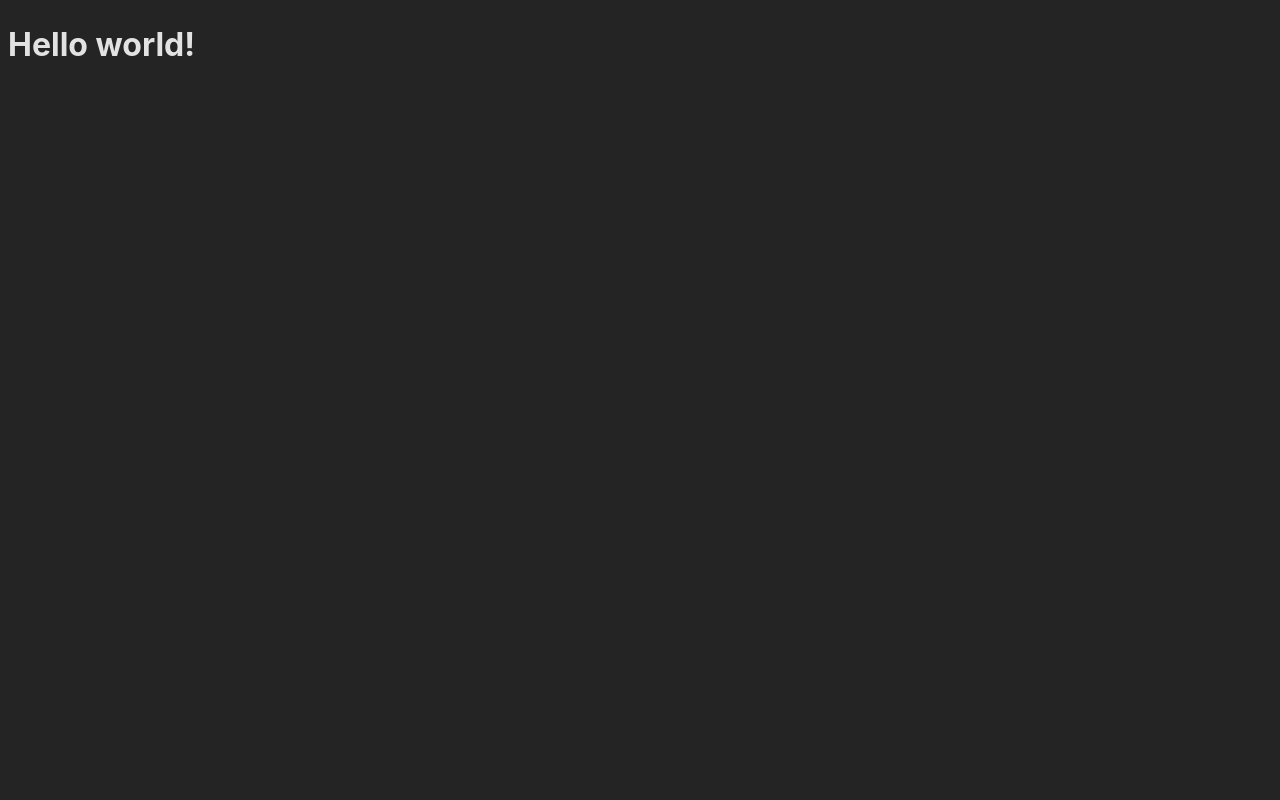
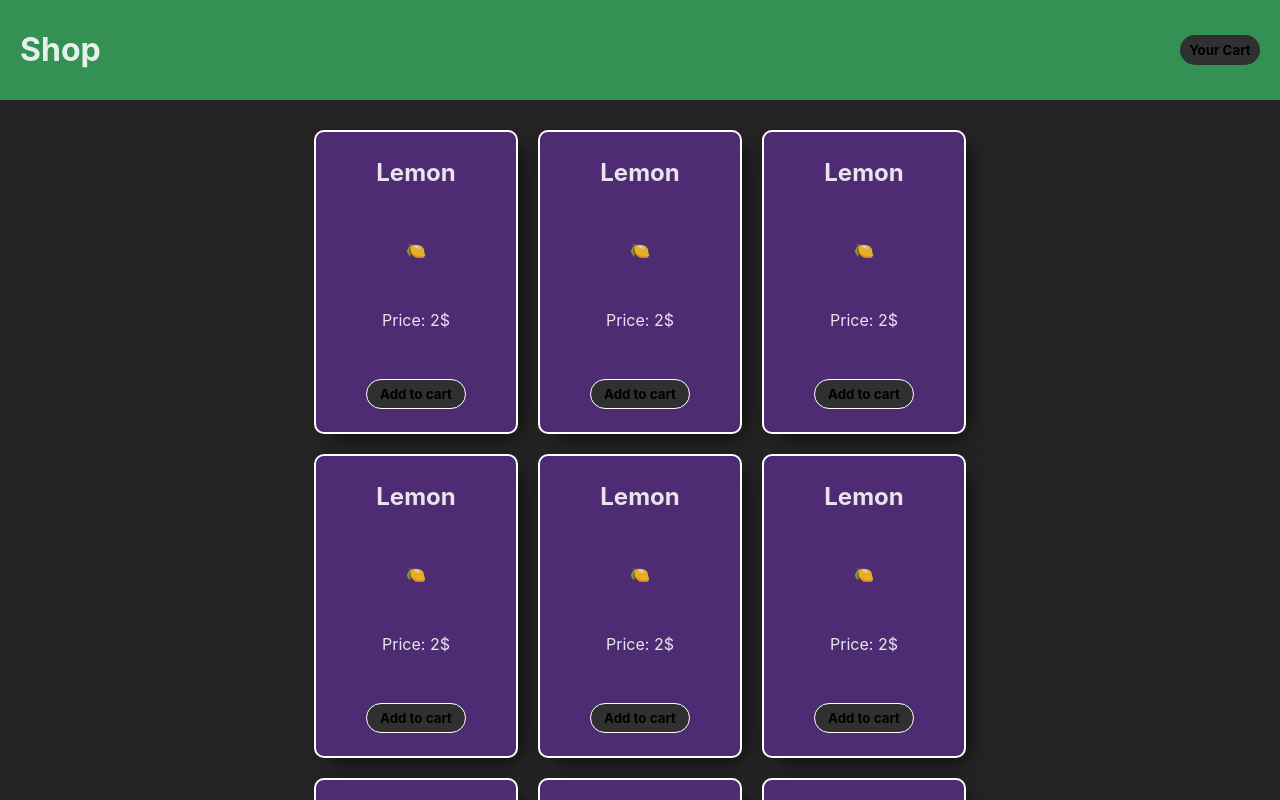
Before and after one commit to Myniuu/shopping-cart, a React (Vite) app in the folder shopping-cart/: page / in a window 1280 px wide. Shown: the top 800 px of the page. Built offline with nearby package versions, Linux system fonts and the light colour scheme.

Commit message:
add example styles to app

```diff
--- a/shopping-cart/src/App.css
+++ b/shopping-cart/src/App.css
@@ -0,0 +1,4 @@
+* {
+  margin: 0;
+  padding: 0;
+}
--- a/shopping-cart/src/App.jsx
+++ b/shopping-cart/src/App.jsx
@@ -1,9 +1,12 @@
 import "./App.css";
+import { Heading } from "./components/Heading/Heading";
+import { ShopArea } from "./components/ShopArea/ShopArea";
 
 export function App() {
   return (
     <>
-      <h1>Hello world!</h1>
+      <Heading />
+      <ShopArea />
     </>
   );
 }
--- /dev/null
+++ b/shopping-cart/src/components/Heading/Heading.jsx
@@ -0,0 +1,10 @@
+import styles from "./Heading.module.css";
+
+export function Heading() {
+  return (
+    <div className={styles.heading}>
+      <h1>Shop</h1>
+      <button className={styles.cartBtn}>Your Cart</button>
+    </div>
+  );
+}
--- /dev/null
+++ b/shopping-cart/src/components/Heading/Heading.module.css
@@ -0,0 +1,22 @@
+.heading {
+  height: 100px;
+  background-color: rgb(52, 144, 83);
+  display: flex;
+  justify-content: space-between;
+  align-items: center;
+}
+
+.heading h1 {
+  margin-left: 20px;
+}
+
+.cartBtn {
+  height: 30px;
+  width: 80px;
+  margin-right: 20px;
+  border-radius: 20px;
+  border: none;
+  background-color: rgb(48, 48, 48);
+  font-family: Inter, system-ui, Avenir, Helvetica, Arial, sans-serif;
+  font-weight: 700;
+}
--- /dev/null
+++ b/shopping-cart/src/components/ShopArea/ShopArea.jsx
@@ -0,0 +1,152 @@
+import styles from "./ShopArea.module.css";
+
+export function ShopArea() {
+  return (
+    <div className={styles.shopArea}>
+      <div className={styles.card}>
+        <h2>Lemon</h2>
+        <p>🍋</p>
+        <span>Price: 2$</span>
+        <button>Add to cart</button>
+      </div>
+      <div className={styles.card}>
+        <h2>Lemon</h2>
+        <p>🍋</p>
+        <p>Price: 2$</p>
+        <button>Add to cart</button>
+      </div>
+      <div className={styles.card}>
+        <h2>Lemon</h2>
+        <p>🍋</p>
+        <p>Price: 2$</p>
+        <button>Add to cart</button>
+      </div>
+      <div className={styles.card}>
+        <h2>Lemon</h2>
+        <p>🍋</p>
+        <p>Price: 2$</p>
+        <button>Add to cart</button>
+      </div>
+      <div className={styles.card}>
+        <h2>Lemon</h2>
+        <p>🍋</p>
+        <p>Price: 2$</p>
+        <button>Add to cart</button>
+      </div>{" "}
+      <div className={styles.card}>
+        <h2>Lemon</h2>
+        <p>🍋</p>
+        <p>Price: 2$</p>
+        <button>Add to cart</button>
+      </div>{" "}
+      <div className={styles.card}>
+        <h2>Lemon</h2>
+        <p>🍋</p>
+        <p>Price: 2$</p>
+        <button>Add to cart</button>
+      </div>{" "}
+      <div className={styles.card}>
+        <h2>Lemon</h2>
+        <p>🍋</p>
+        <p>Price: 2$</p>
+        <button>Add to cart</button>
+      </div>
+      <div className={styles.card}>
+        <h2>Lemon</h2>
+        <p>🍋</p>
+        <p>Price: 2$</p>
+        <button>Add to cart</button>
+      </div>{" "}
+      <div className={styles.card}>
+        <h2>Lemon</h2>
+        <p>🍋</p>
+        <p>Price: 2$</p>
+        <button>Add to cart</button>
+      </div>{" "}
+      <div className={styles.card}>
+        <h2>Lemon</h2>
+        <p>🍋</p>
+        <p>Price: 2$</p>
+        <button>Add to cart</button>
+      </div>{" "}
+      <div className={styles.card}>
+        <h2>Lemon</h2>
+        <p>🍋</p>
+        <p>Price: 2$</p>
+        <button>Add to cart</button>
+      </div>{" "}
+      <div className={styles.card}>
+        <h2>Lemon</h2>
+        <p>🍋</p>
+        <p>Price: 2$</p>
+        <button>Add to cart</button>
+      </div>{" "}
+      <div className={styles.card}>
+        <h2>Lemon</h2>
+        <p>🍋</p>
+        <p>Price: 2$</p>
+        <button>Add to cart</button>
+      </div>{" "}
+      <div className={styles.card}>
+        <h2>Lemon</h2>
+        <p>🍋</p>
+        <p>Price: 2$</p>
+        <button>Add to cart</button>
+      </div>{" "}
+      <div className={styles.card}>
+        <h2>Lemon</h2>
+        <p>🍋</p>
+        <p>Price: 2$</p>
+        <button>Add to cart</button>
+      </div>{" "}
+      <div className={styles.card}>
+        <h2>Lemon</h2>
+        <p>🍋</p>
+        <p>Price: 2$</p>
+        <button>Add to cart</button>
+      </div>{" "}
+      <div className={styles.card}>
+        <h2>Lemon</h2>
+        <p>🍋</p>
+        <p>Price: 2$</p>
+        <button>Add to cart</button>
+      </div>{" "}
+      <div className={styles.card}>
+        <h2>Lemon</h2>
+        <p>🍋</p>
+        <p>Price: 2$</p>
+        <button>Add to cart</button>
+      </div>{" "}
+      <div className={styles.card}>
+        <h2>Lemon</h2>
+        <p>🍋</p>
+        <p>Price: 2$</p>
+        <button>Add to cart</button>
+      </div>{" "}
+      <div className={styles.card}>
+        <h2>Lemon</h2>
+        <p>🍋</p>
+        <p>Price: 2$</p>
+        <button>Add to cart</button>
+      </div>{" "}
+      <div className={styles.card}>
+        <h2>Lemon</h2>
+        <p>🍋</p>
+        <p>Price: 2$</p>
+        <button>Add to cart</button>
+      </div>{" "}
+      <div className={styles.card}>
+        <h2>Lemon</h2>
+        <p>🍋</p>
+        <p>Price: 2$</p>
+        <button>Add to cart</button>
+      </div>{" "}
+      <div className={styles.card}>
+        <h2>Lemon</h2>
+        <p>🍋</p>
+        <p>Price: 2$</p>
+        <button>Add to cart</button>
+      </div>
+    </div>
+  );
+}
--- /dev/null
+++ b/shopping-cart/src/components/ShopArea/ShopArea.module.css
@@ -0,0 +1,33 @@
+.shopArea {
+  width: 60vw;
+  display: flex;
+  justify-content: center;
+  gap: 20px;
+  flex-wrap: wrap;
+  margin: 0 auto;
+  margin-top: 30px;
+}
+
+.card {
+  display: flex;
+  flex-direction: column;
+  align-items: center;
+  justify-content: space-around;
+  border: 2px solid white;
+  border-radius: 10px;
+  width: 200px;
+  height: 300px;
+  box-shadow: 8px 8px 24px -10px rgb(0, 0, 0);
+  background-color: rgba(89, 47, 137, 0.783);
+}
+
+.card button {
+  height: 30px;
+  width: 100px;
+  border-radius: 20px;
+  border: 1px solid white;
+  cursor: pointer;
+  background-color: rgb(48, 48, 48);
+  font-family: Inter, system-ui, Avenir, Helvetica, Arial, sans-serif;
+  font-weight: 700;
+}
```
